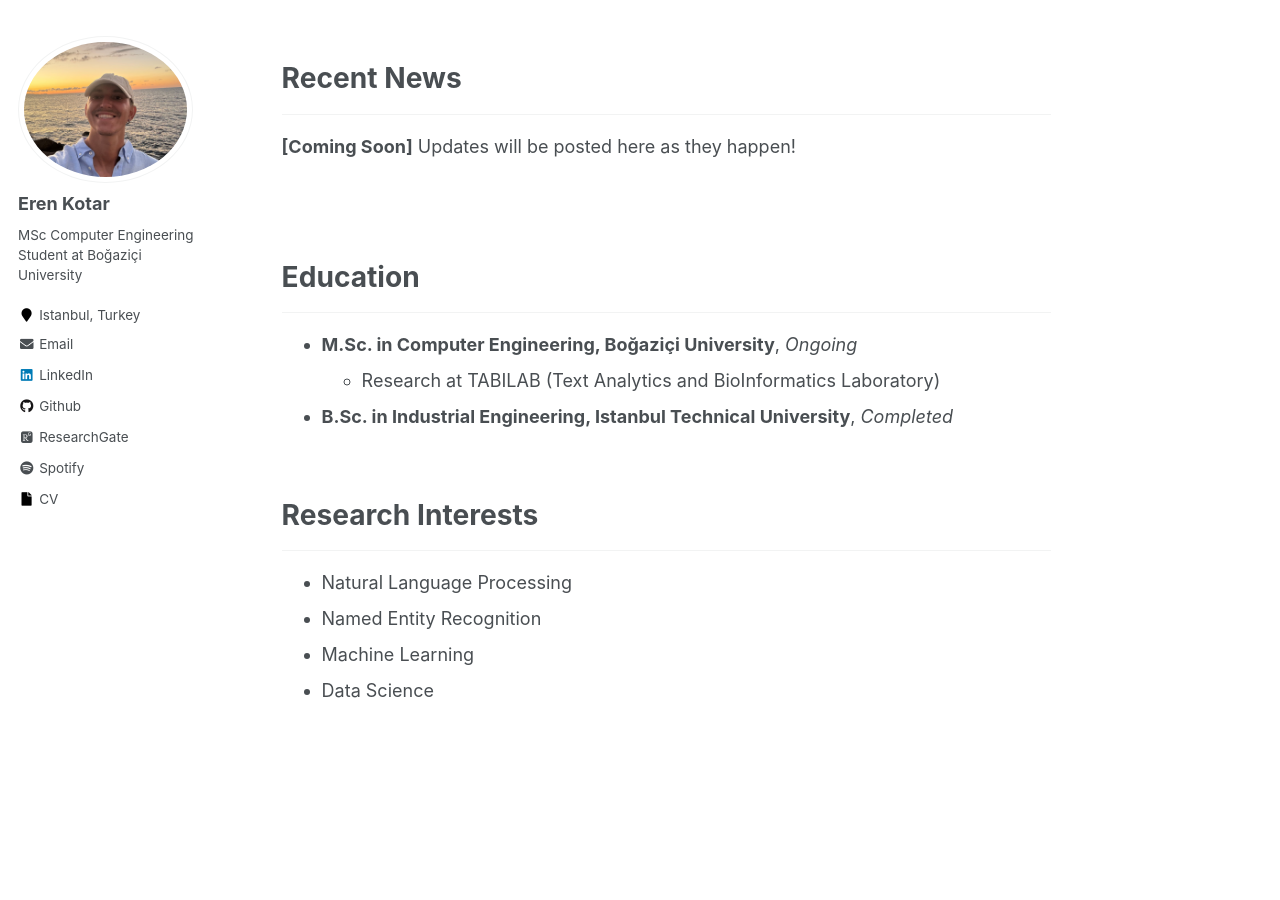
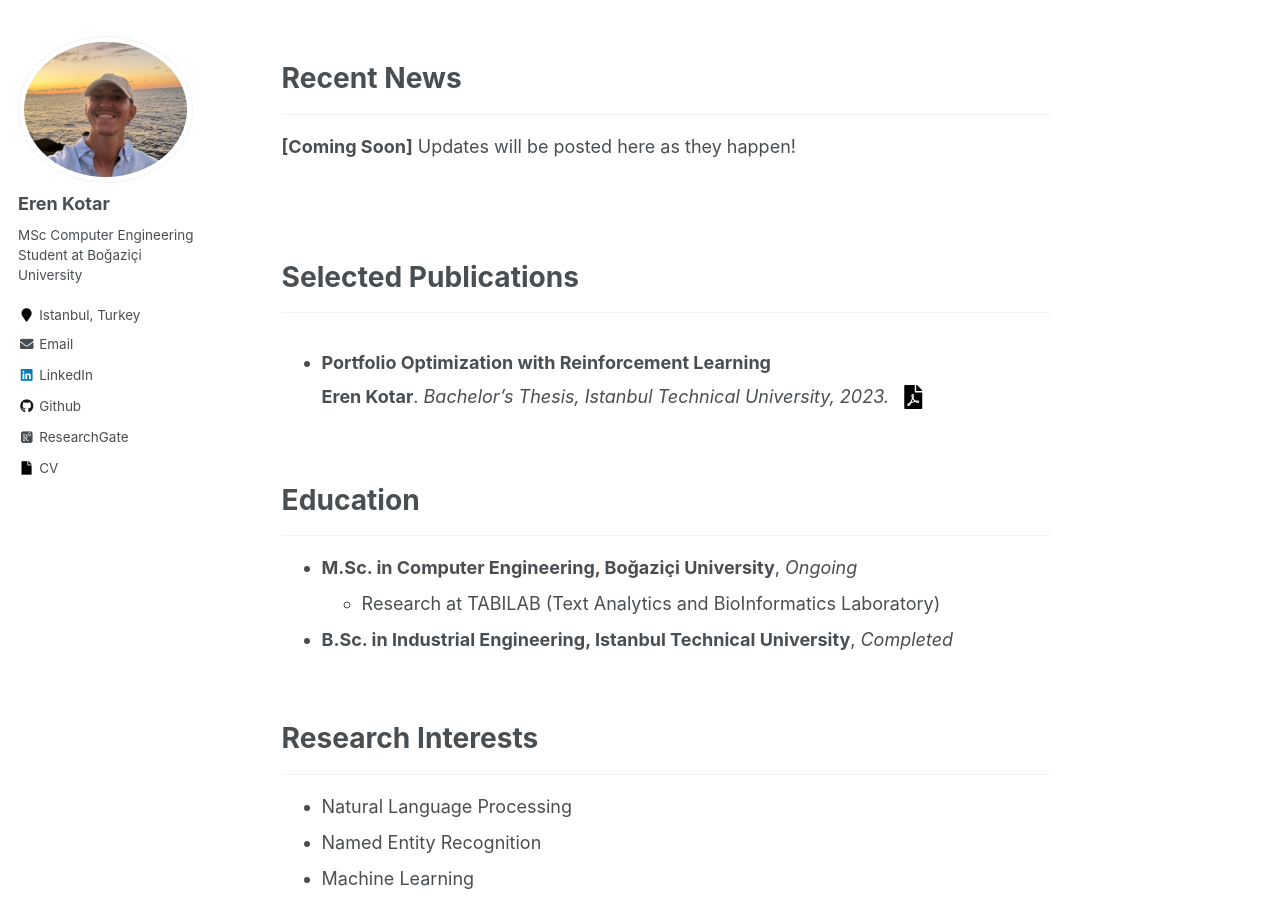
Before and after one commit to erenkotar/erenkotar.github.io, a Jekyll site: the page built from _pages/about.md, in a window 1280 px wide and 900 px high, scrolled down 427 px. Built offline with Jekyll 4.4.1, drawn with Linux system fonts in a browser that asks for light colours; some web fonts are replaced.

Commit message:
Fix GitHub link, hide Spotify, and add bachelor thesis publication

```diff
--- a/_config.yml
+++ b/_config.yml
@@ -87,9 +87,9 @@ author:
   googlescholar    :
   email            : "erenkotar@hotmail.com"
   researchgate     : "https://tr.ee/rm5KN1r6vF"
-  github           : "https://tr.ee/SCVo6kQ2m1"
+  github           : "https://github.com/erenkotar"
   linkedin         : "https://www.linkedin.com/in/erenkotar/"
-  spotify          : "https://open.spotify.com/user/erenkotar?si=bdb2c6226c234850"
+  # spotify          : "https://open.spotify.com/user/erenkotar?si=bdb2c6226c234850"
   cv               : "/assets/ErenKotar_CV.pdf"
 
 
--- a/_pages/about.md
+++ b/_pages/about.md
@@ -25,12 +25,14 @@ Recent News
 <br/>
 <br/>
 
-<!-- Selected Publications
+Selected Publications
 ======
 ---
-Publications will be added here as they become available.
+* ### Portfolio Optimization with Reinforcement Learning
+  **Eren Kotar**.
+  *Bachelor's Thesis, Istanbul Technical University, 2023.* &nbsp; [<i class="fa fa-file-pdf fa-lg" style="color: #000000;"></i>](https://www.researchgate.net/publication/374069161_PORTFOLIO_OPTIMIZATION_with_REINFORCEMENT_LEARNING)
 
-<br/> -->
+<br/>
 
 Education
 ======
```
